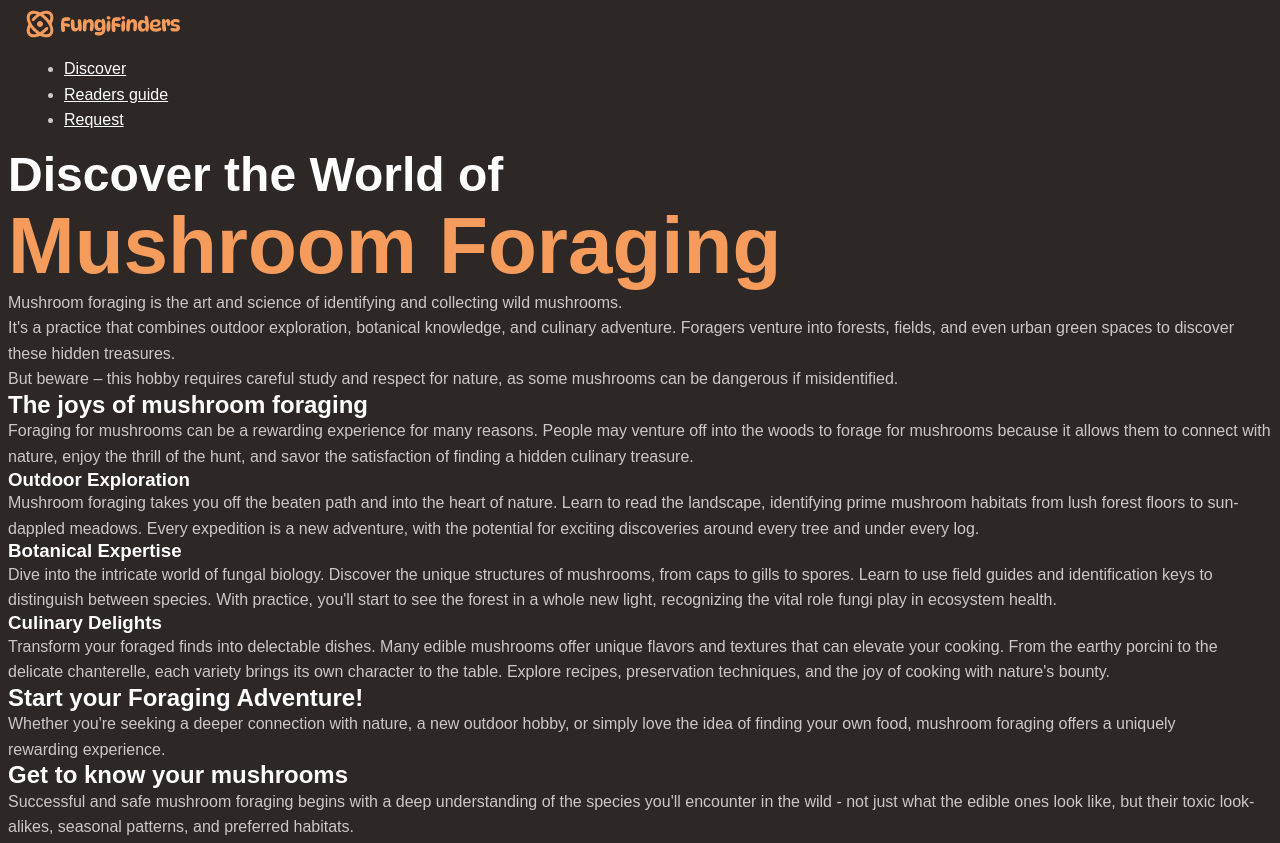
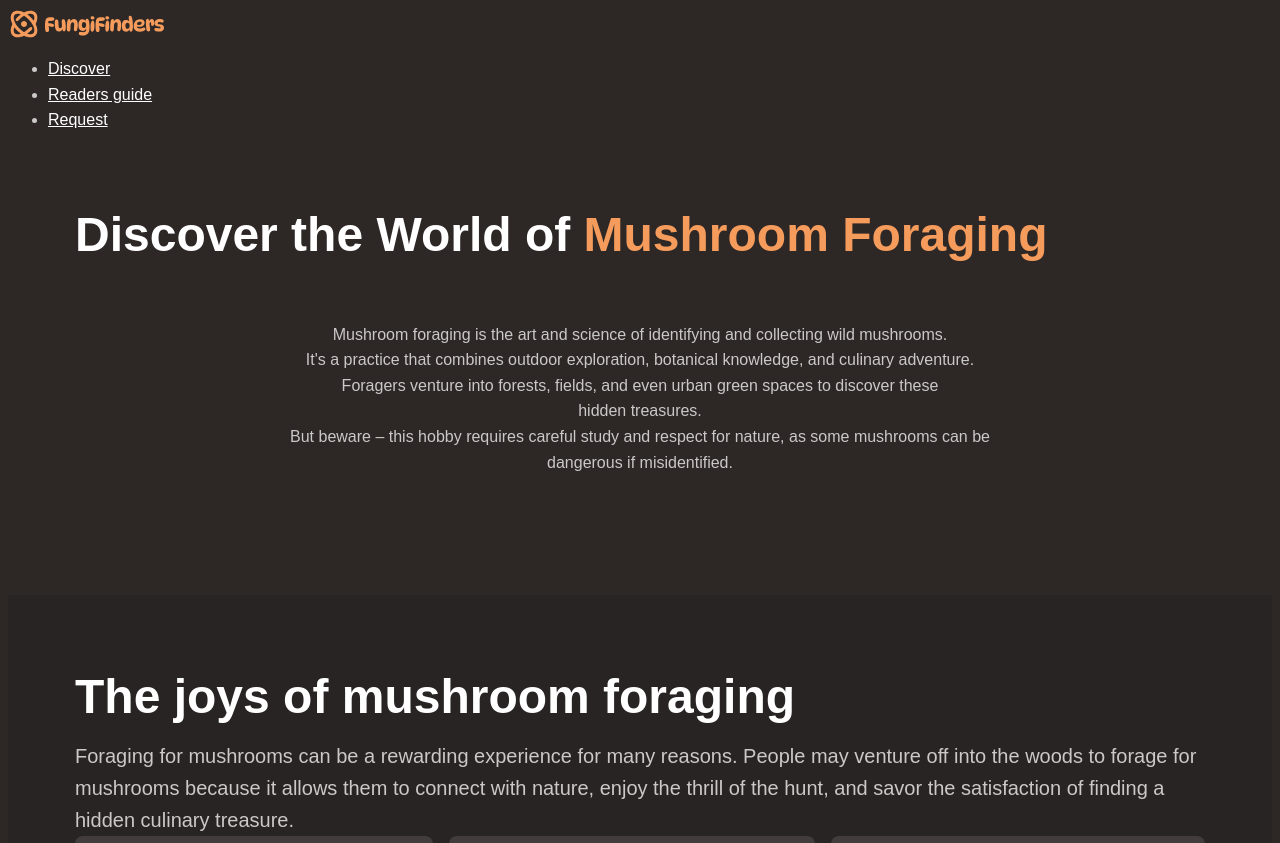
Before and after one commit to mosesedges/Motech, a plain HTML site: page index.html in a window 1280 px wide. Shown: the top 843 px of the page. Drawn offline with Linux system fonts and the light colour scheme.

Commit message:
style changes

```diff
--- a/index.html
+++ b/index.html
@@ -14,7 +14,7 @@
   </head>
   <body>
     <header>
-      <div class="wrapper" data-wide>
+      <div>
         <img src="assets/fungi-finders.svg" alt="fungi finders logo" />
         <nav class="primary-nav">
           <ul>
@@ -26,16 +26,17 @@
       </div>
     </header>
     <main>
-      <section class="">
-        <h1>
+      <section class="section">
+        <div class="wrapper" data-width="wide">
+          <h1 class="text-high-contrast">
             Discover the World of
-          <span style="font-size: var(--fs-900); color: var(--clr-brand-500)"
-            >Mushroom Foraging</span
-          >
+            <span class="text-brand">Mushroom Foraging</span>
           </h1>
+        </div>
+        <div class="wrapper section text-center" data-width="narrow">
           <p>
-          Mushroom foraging is the art and science of identifying and collecting
-          wild mushrooms.
+            Mushroom foraging is the art and science of identifying and
+            collecting wild mushrooms.
           </p>
           <p>
             It's a practice that combines outdoor exploration, botanical
@@ -44,14 +45,15 @@
             treasures.
           </p>
           <p>
-          But beware – this hobby requires careful study and respect for nature,
-          as some mushrooms can be dangerous if misidentified.
+            But beware – this hobby requires careful study and respect for
+            nature, as some mushrooms can be dangerous if misidentified.
           </p>
+        </div>
       </section>
-      <section>
-        <div>
+      <section class="section background-dark">
+        <div class="wrapper" data-width="wide">
           <h2>The joys of mushroom foraging</h2>
-          <p>
+          <p class="font-size-md">
             Foraging for mushrooms can be a rewarding experience for many
             reasons. People may venture off into the woods to forage for
             mushrooms because it allows them to connect with nature, enjoy the
@@ -59,10 +61,10 @@
             culinary treasure.
           </p>
         </div>
-      </section>
-      <section>
-        <div>
-          <img src="" alt="" />
+
+        <section class="wrapper flex" data-width="wide">
+          <div class="card">
+            <img src="/assets/outdoor-exploration.webp" alt="" />
             <h3>Outdoor Exploration</h3>
             <p>
               Mushroom foraging takes you off the beaten path and into the heart
@@ -72,19 +74,20 @@
               discoveries around every tree and under every log.
             </p>
           </div>
-        <div>
-          <img src="" alt="" />
+          <div class="card">
+            <img src="/assets/botanical-expertise.webp" alt="" />
             <h3>Botanical Expertise</h3>
             <p>
-            Dive into the intricate world of fungal biology. Discover the unique
-            structures of mushrooms, from caps to gills to spores. Learn to use
-            field guides and identification keys to distinguish between species.
-            With practice, you'll start to see the forest in a whole new light,
-            recognizing the vital role fungi play in ecosystem health.
+              Dive into the intricate world of fungal biology. Discover the
+              unique structures of mushrooms, from caps to gills to spores.
+              Learn to use field guides and identification keys to distinguish
+              between species. With practice, you'll start to see the forest in
+              a whole new light, recognizing the vital role fungi play in
+              ecosystem health.
             </p>
           </div>
-        <div>
-          <img src="" alt="" />
+          <div class="card">
+            <img src="/assets/culinary-delight.webp" alt="" />
             <h3>Culinary Delights</h3>
             <p>
               Transform your foraged finds into delectable dishes. Many edible
@@ -96,7 +99,8 @@
             </p>
           </div>
         </section>
-      <section>
+      </section>
+      <section class="wrapper section" data-width="narrow">
         <h2>Start your Foraging Adventure!</h2>
         <p>
           Whether you're seeking a deeper connection with nature, a new outdoor
@@ -106,9 +110,10 @@
       </section>
       <container>
         <!-- 2 cards of two colums each -->
-        <section>
-          <div class="wrapper" data-></div>
-          <img src="" alt="" />
+        <section class="wrapper section">
+          <div>
+            <img src="/assets/get-to-know.webp" alt="" />
+          </div>
           <div>
             <h2>Get to know your mushrooms</h2>
             <p>
@@ -127,7 +132,7 @@
             >
           </div>
         </section>
-        <section>
+        <section class="wrapper section">
           <div>
             <h2>Connect with Nature</h2>
             <p>
@@ -148,7 +153,7 @@
         </section>
       </container>
     </main>
-    <footer>
+    <footer class="wrapper">
       <p>Happy Foraging!</p>
       <a href="http://www.fungifinders.com/contact">contact@fungifinders.com</a>
     </footer>
--- a/styles.css
+++ b/styles.css
@@ -173,18 +173,37 @@
     --wrapper-max-width: "1130px";
     --wrapper-padding: 1rem;
     --wrapper-margin: auto;
+    box-sizing: content-box;
 
     max-width: var(--wrapper-max-width);
     margin-inline: var(--wrapper-margin);
     padding-inline: var(--wrapper-padding);
   }
 
-  .wrapper[data-type="narrow"] {
+  .wrapper[data-width="narrow"] {
     --wrapper-max-width: 720px;
   }
 
-  .wrapper[data-type="wide"] {
+  .wrapper[data-width="wide"] {
     --wrapper-max-width: 1130px;
+  }
+
+  .section {
+    --padding-block: 3.75rem;
+    padding-block: var(--padding-block);
+    @media (width > 760) {
+      --padding-block: 8rem;
+    }
+    &[data-padding="compact"] {
+      --padding-block: 4.5rem;
+    }
+  }
+  h3 {
+    color: var(--clr-brand-500);
+  }
+
+  img {
+    border-radius: var(--border-radius-3);
   }
 }
 
@@ -198,4 +217,83 @@
     white-space: nowrap;
     width: 1px;
   }
+  .text-center {
+    text-align: center;
+  }
+  .text-brand {
+    color: var(--text-brand);
+  }
+  .text-high-contrast {
+    color: var(--text-high-contrast);
+  }
+
+  .section-title {
+    font-size: var(--font-size-heading-regular);
+  }
+
+  .background-base {
+    background-color: var(--background-base);
+  }
+  .background-light {
+    background-color: var(--background-light);
+  }
+  .background-extra-light {
+    background-color: var(--background-extra-light);
+  }
+  .background-dark {
+    background-color: var(--background-dark);
+  }
+  .background-extra-dark {
+    background-color: var(--background-extra-dark);
+  }
+
+  .background-accent {
+    background-color: var(--background-accent-dark);
+  }
+
+  .font-size-sm {
+    font-size: var(--font-size-sm);
+  }
+  .font-size-regular {
+    font-size: var(--font-size-regular);
+  }
+  .font-size-md {
+    font-size: var(--font-size-md);
+  }
+  .font-size-lg {
+    font-size: var(--font-size-lg);
+  }
+
+  h3 {
+    color: var(--text-brand);
+    padding-block: 1rem;
+    font-size: var(--font-size-lg);
+    text-align: var(--text-center);
+  }
+  h2 {
+    color: var(--text-high-contrast);
+    padding-block: 1rem;
+    font-size: var(--font-size-heading-regular);
+    text-align: var(--text-center);
+  }
 }
+
+@layer card {
+  .card {
+    border-radius: var(--border-radius-2);
+    background-color: var(--background-extra-light);
+    height: 547px;
+    padding: 1rem;
+    text-align: var(--text-center);
+
+    img {
+      border-radius: var(--border-radius-1);
+    }
+  }
+
+  .flex {
+    display: flex;
+    justify-content: center;
+    gap: 1rem;
+  }
+}
```
Lines whose indentation alone changed are shown as unchanged.
